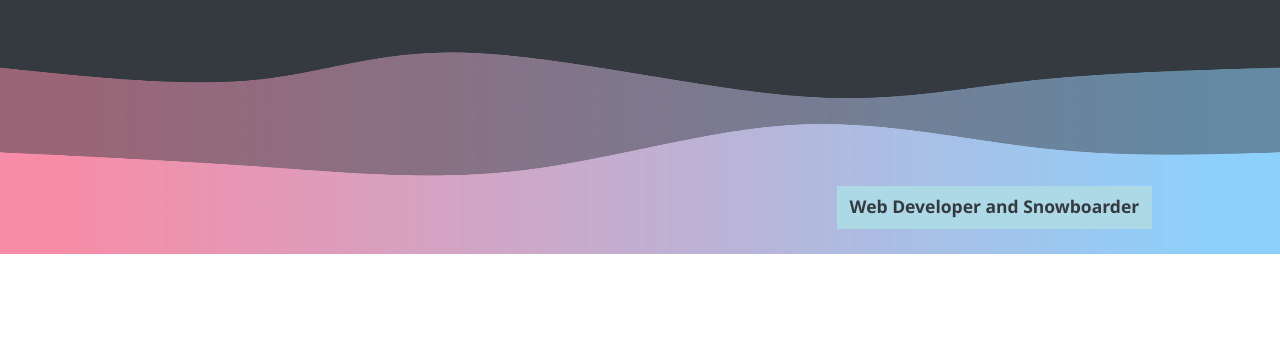
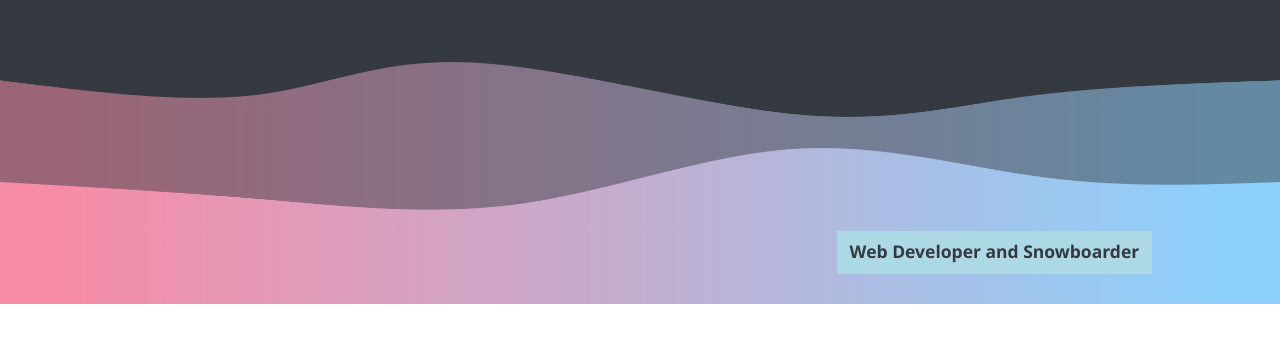
Before and after one commit to ianahart/personal-portfolio, a plain HTML site: page index.html in a window 1280 px wide. Shown: the part 59-413 px from the top of the page. Drawn offline with Linux system fonts and the light colour scheme.

Commit message:
change header banner min height

```diff
--- a/assets/css/style.css
+++ b/assets/css/style.css
@@ -133,7 +133,7 @@ header .banner {
 header .banner img {
   width: 100%;
   border-radius: 0;
-  min-height: 250px;
+  min-height: 300px;
 }
 
 /*
```
